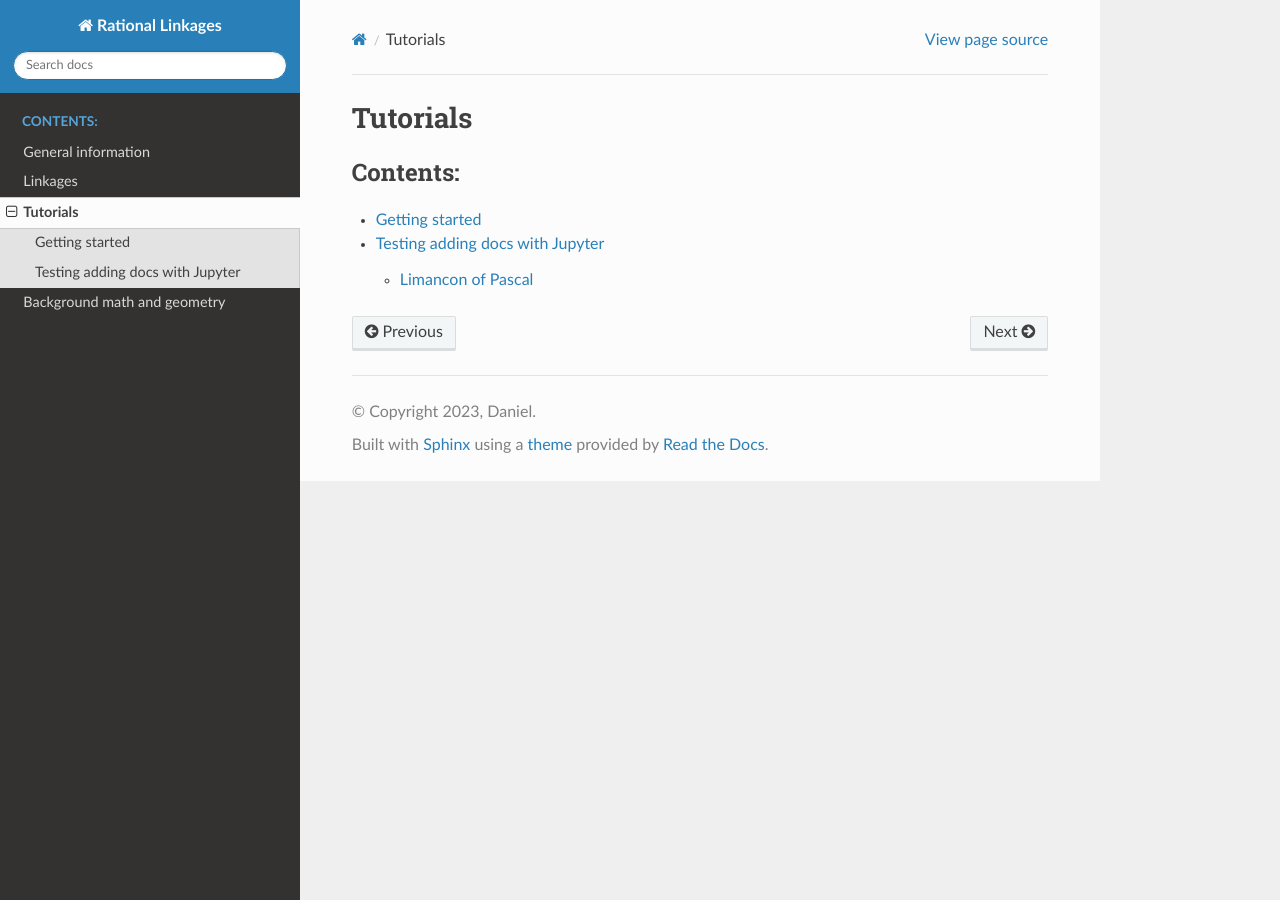
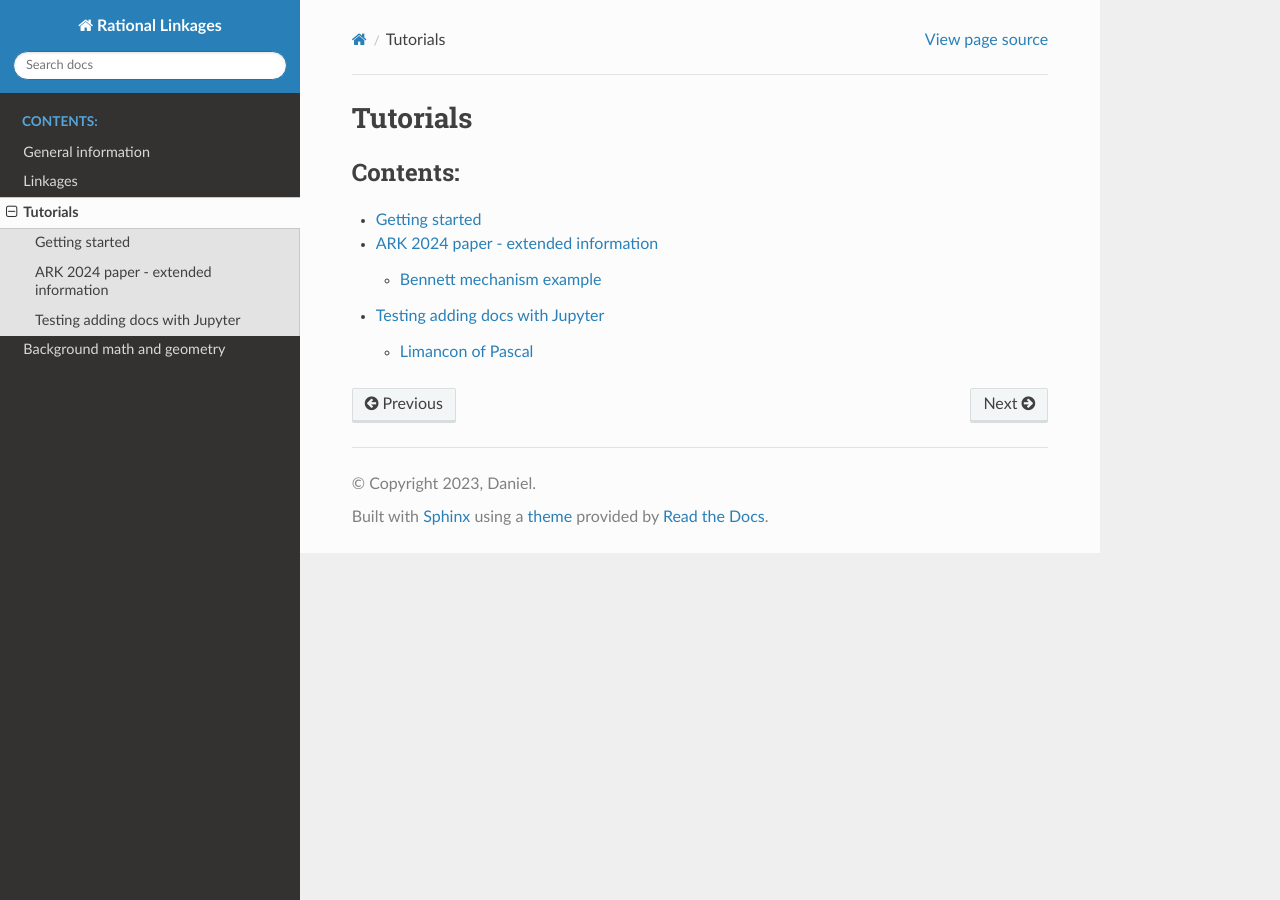
Before and after one commit to hucik14/rational-linkages, a Sphinx documentation site: the page built from docs/source/tutorials.rst, in a window 1280 px wide. Built offline with Sphinx 7.4.7 and the Read the Docs theme 2.0.0, drawn with Linux system fonts in a browser that asks for light colours; part of the change alters nothing that is shown.

Commit message:
ark docs init

```diff
--- a/docs/source/tutorials.rst
+++ b/docs/source/tutorials.rst
@@ -6,4 +6,5 @@ Tutorials
    :caption: Contents:
 
    tutorials/getting_started
+   tutorials/ark2024
    tutorials/test
--- /dev/null
+++ b/docs/source/tutorials/ark2024.rst
@@ -0,0 +1,65 @@
+ARK 2024 paper - extended information
+=====================================
+
+This page contains the extended information for the paper submitted to conference ARK
+2024, Lublijana, Slovenia, under the title: **Rational Linkages: from poses to
+3D-printed Prototypes**
+
+Bennett mechanism example
+-------------------------
+
+A Bennett mechanism was synthesized by Brunnthaler et al. [#brunnthaler2005new]_.
+It perform the motion :math:`C(t)` given byt the following equation
+
+.. math::
+   C(t) =
+    \begin{bmatrix}
+        0  \\
+        22134 + 39870 t + 4440 t^2 \\
+        -42966+9927t+16428 t^2 \\
+        -115878-73843t-37296 t^2 \\
+        0 \\
+        -7812-14586t-1332 t^2 \\
+        6510-1473t-2664 t^2 \\
+        -3906-1881t-1332 t^2 \\
+    \end{bmatrix}
+    :label: eq:ct
+
+This equation serves as the input for the following script.
+
+.. code-block:: python
+        :caption: Bennett mechanism example
+
+        from RationalCurve import RationalCurve
+        from RationalMechanism import RationalMechanism
+        from Plotter import Plotter
+        import numpy as np
+
+
+        coeffs = np.array([[0, 0, 0],
+                       [4440, 39870, 22134],
+                       [16428, 9927, -42966],
+                       [-37296,-73843,-115878],
+                       [0, 0, 0],
+                       [-1332, -14586, -7812],
+                       [-2664, -1473, 6510],
+                       [-1332, -1881, -3906]])
+
+        # define a rational curve object
+        c = RationalCurve.from_coeffs(coeffs)
+
+        # define a mechanism from the rational curve
+        # WRONG m = RationalMechanism.from_saved_file('bennett')
+
+        # define a plotter object,
+        p = Plotter(interactive=True, steps=500)
+        p.plot(m, show_tool=True)
+        p.show()
+
+This follows
+
+
+.. [#brunnthaler2005new] Katrin Brunnthaler, Hans-Peter Schroecker, and Manfred Husty.
+    A new method for the synthesis of bennett mechanisms. *International Workshop on
+    Computational Kinematics, 2005.*
+    (https://geometrie.uibk.ac.at/cms/datastore/husty/BennettSynthesis-CK53-final.pdf)
```
